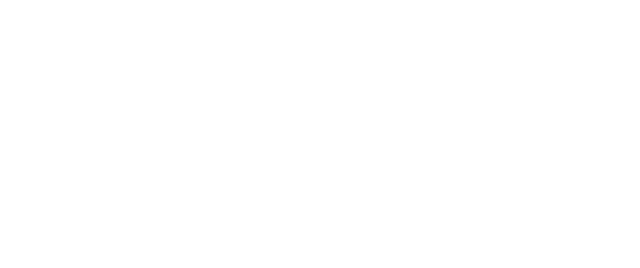
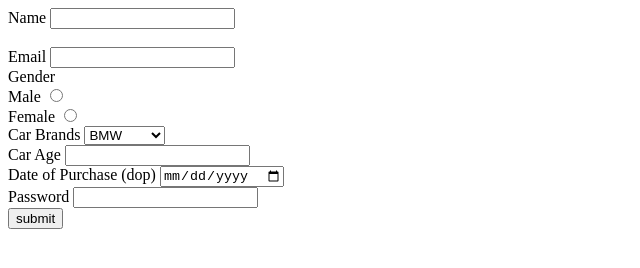
Before and after one commit to acciojob/car-insurance-form-gurpreetsinghwazir, a website: page main.html in a window 1280 px wide. Shown: the whole page, without its empty margins (0-640 px from the left). Drawn offline with Linux system fonts and the light colour scheme.

Commit message:
created a submission

```diff
--- a/main.html
+++ b/main.html
@@ -8,6 +8,57 @@
 
 <body>
 	<!-- the entire body must be written by student -->
+	<form>
+<form id = "name" action="/action_page_binary.asp" method="post">
+	<label for = "name">Name</label>
+	  <input type="text" id="name" name="name" required><br><br>
+</form>
+
+<form id = "email" action="/action_page_binary.asp" method="post">
+	<label for = "email">Email</label>
+	  <input type="Email" id="email" name="email" required><br>
+</form>
+
+<form action="/action_page_binary.asp" method="post">
+	<label for = "email">Gender</label> <br>
+	<label for="gender">Male</label>
+	<input type="radio" name="gender" value = "Gender" required><br>
+	<label for="gender">Female</label>
+	<input type="radio" name="gender" value = "Gender" required><br>
+</form>
+
+<form id = "cars" action="/action_page_binary.asp" method="post">
+	<label for = "cars">Car Brands</label>
+	<select>
+	   <option value ="cars" id="cars">BMW</option>
+		<option value ="cars" id="cars">Audi</option>
+			<option value ="cars" id="cars">Mercedez</option>
+		</select>
+</form>
+
+<form id = "carage" action="/action_page_binary.asp" method="post">
+	<label for = "carage">Car Age</label>
+	  <input type="Number" id="carage" name="carage" required><br>
+</form>
+
+<form id = "dop" action="/action_page_binary.asp" method="post">
+	<label for = "carage">Date of Purchase (dop)</label>
+	  <input type="Date" id="dop" name="dop" required><br>
+</form>
+
+<form id = "Password" action="/action_page_binary.asp" method="post">
+	<label for = "Password">Password</label>
+	  <input type="Password" id="Password" name="Password" required><br>
+
+
+<input type = "submit" value = "submit">
+</form>
+
+
+</form>
+
+
+
     <script type="text/javascript" src="./script.js">
 </script>
 
```
